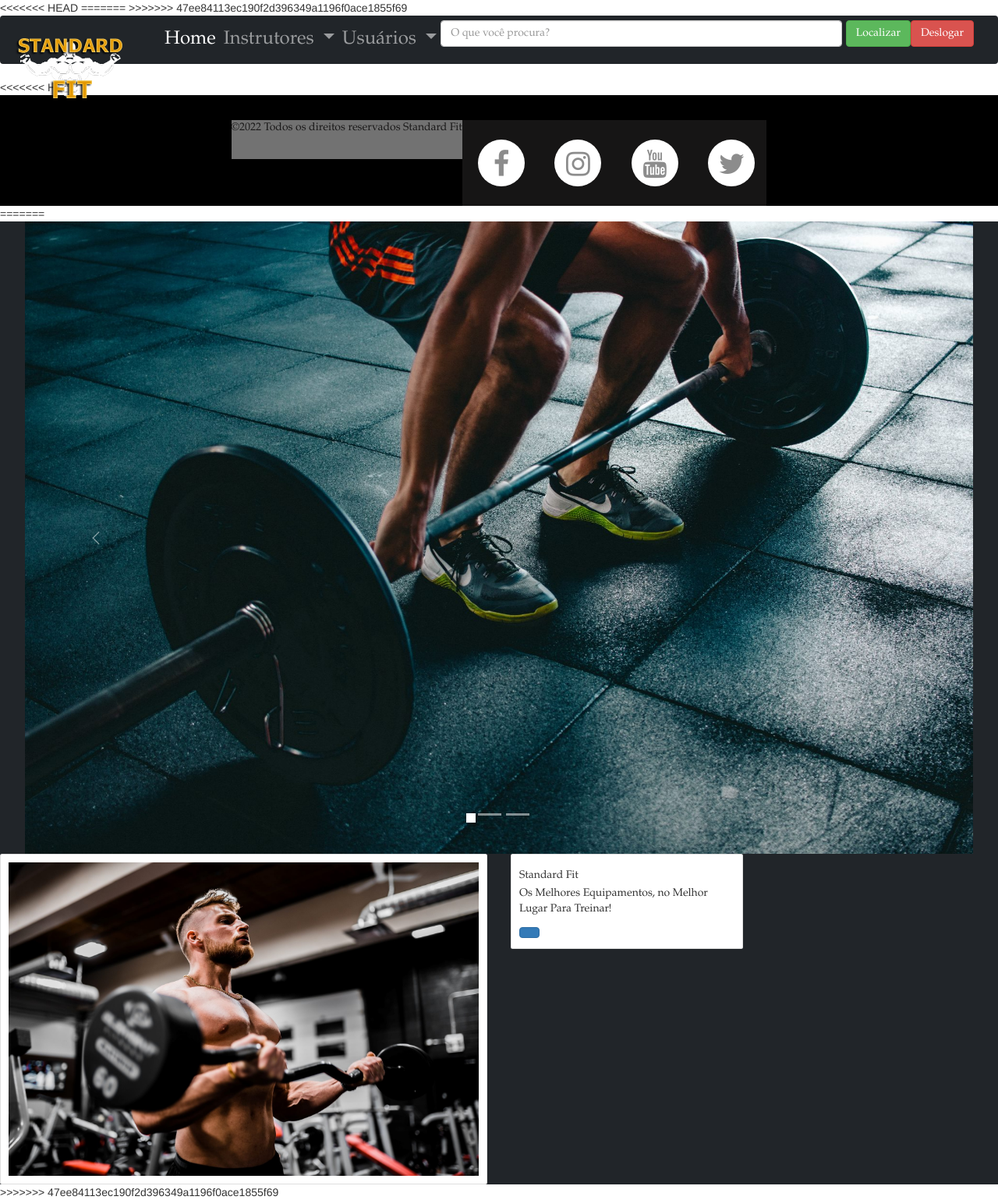
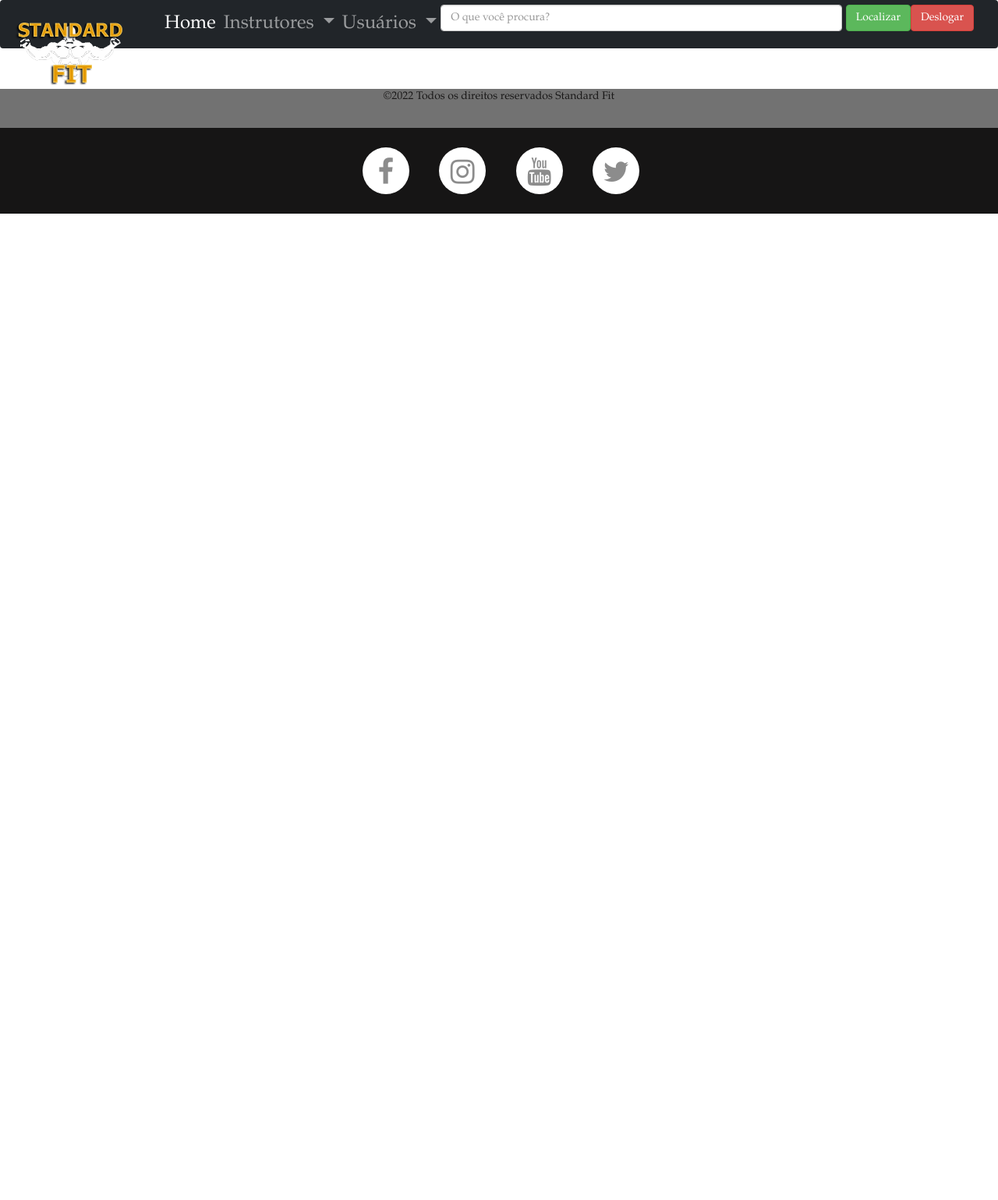
Before and after one commit to Isaque-Fernandes/academia, a PHP site: page /php/index.php in a window 1280 px wide. Shown: the whole page at 78% size. After the commit the page ends 274 px from the top, so only its background shows below. Run offline with PHP 8.4, Linux system fonts and the light colour scheme; some libraries are stand-ins or nearby versions.

Commit message:
fix: index.php_file

```diff
--- a/php/index.php
+++ b/php/index.php
@@ -7,17 +7,10 @@
     <meta name="viewport" content="width=device-width, initial-scale=1.0">
     <link href="https://cdn.jsdelivr.net/npm/bootstrap@5.1.3/dist/css/bootstrap.min.css" rel="stylesheet" integrity="sha384-1BmE4kWBq78iYhFldvKuhfTAU6auU8tT94WrHftjDbrCEXSU1oBoqyl2QvZ6jIW3" crossorigin="anonymous">
     <link rel="stylesheet" href="https://cdnjs.cloudflare.com/ajax/libs/font-awesome/6.0.0/css/all.min.css" integrity="sha512-9usAa10IRO0HhonpyAIVpjrylPvoDwiPUiKdWk5t3PyolY1cOd4DSE0Ga+ri4AuTroPR5aQvXU9xC6qOPnzFeg==" crossorigin="anonymous" referrerpolicy="no-referrer" />
-<<<<<<< HEAD
     <link rel="stylesheet" href="http://maxcdn.bootstrapcdn.com/bootstrap/3.3.7/css/bootstrap.min.css">
     <link rel="stylesheet" href="http://cdnjs.cloudflare.com/ajax/libs/font-awesome/4.6.3/css/font-awesome.min.css">
     <link rel="stylesheet" type="text/css" href="../css/style.css" />
     <link rel="stylesheet" type="text/css" href="../css/footer.css" />
-=======
-    <link rel="stylesheet" type="text/css" href="../resources/css/index.css" />
-    <link rel="stylesheet" type="text/css" href="../resources/css/style.css" />
-    <link rel="stylesheet" type="text/css" href="../home.css" />
-    <link href="../resources/css/footer.css" rel="stylesheet" />
->>>>>>> 47ee84113ec190f2d396349a1196f0ace1855f69
     <title>Standard - Home</title>
 </head>
 
@@ -67,7 +60,6 @@
         </div>
     </nav>
 
-<<<<<<< HEAD
 
    <!-- INICIO FOOTER -->
 
@@ -85,61 +77,6 @@
             <script src="http://maxcdn.bootstrapcdn.com/bootstrap/3.3.7/js/bootstrap.min.js"></script>
 
     <!-- FIM DO FOOTER -->
-=======
-
-    <div class="carous">
-        <div id="carouselExampleIndicators" class="carousel slide" data-bs-ride="carousel">
-            <div class="carousel-indicators">
-                <button type="button" data-bs-target="#carouselExampleIndicators" data-bs-slide-to="0" class="active" aria-current="true" aria-label="Slide 1"></button>
-                <button type="button" data-bs-target="#carouselExampleIndicators" data-bs-slide-to="1" aria-label="Slide 2"></button>
-                <button type="button" data-bs-target="#carouselExampleIndicators" data-bs-slide-to="2" aria-label="Slide 3"></button>
-            </div>
-            <div class="carousel-inner">
-                <div class="carousel-item active">
-                    <img src="../resources/./img/./1.jpg" class="d-block w-100" alt="...">
-                </div>
-                <div class="carousel-item">
-                    <img src="../resources/./img/./3.jpg" class="d-block w-100" alt="...">
-                </div>
-                <div class="carousel-item">
-                    <img src="../resources/./img/./11bgindex.jpg" class="d-block w-100" alt="...">
-                </div>
-            </div>
-            <button class="carousel-control-prev" type="button" data-bs-target="#carouselExampleIndicators" data-bs-slide="prev">
-                <span class="carousel-control-prev-icon" aria-hidden="true"></span>
-                <span class="visually-hidden">Previous</span>
-            </button>
-            <button class="carousel-control-next" type="button" data-bs-target="#carouselExampleIndicators" data-bs-slide="next">
-                <span class="carousel-control-next-icon" aria-hidden="true"></span>
-                <span class="visually-hidden">Next</span>
-            </button>
-        </div>
-    </div>
-
-
-    <!-- INICIO CAIXA MOTIVACIONAL-->
-
-    <div class="containermotivacional">
-        <div class="row">
-            <div class="col-sm-6">
-                <div class="card">
-                    <div class="card-body">
-                        <img src="../resources/img/4.jpg">
-                    </div>
-                </div>
-            </div>
-            <div class="col-sm-3">
-                <div class="card">
-                    <div class="card-body">
-                        <h5 class="card-title">Standard Fit</h5>
-                        <p class="card-text">Os Melhores Equipamentos, no Melhor Lugar Para Treinar!</p>
-                        <a href="#" class="btn btn-primary"></a>
-                    </div>
-                </div>
-            </div>
-        </div>
-    </div>
->>>>>>> 47ee84113ec190f2d396349a1196f0ace1855f69
 
     <!-- FIM CAIXA MOTIVACIONAL-->
 
```
